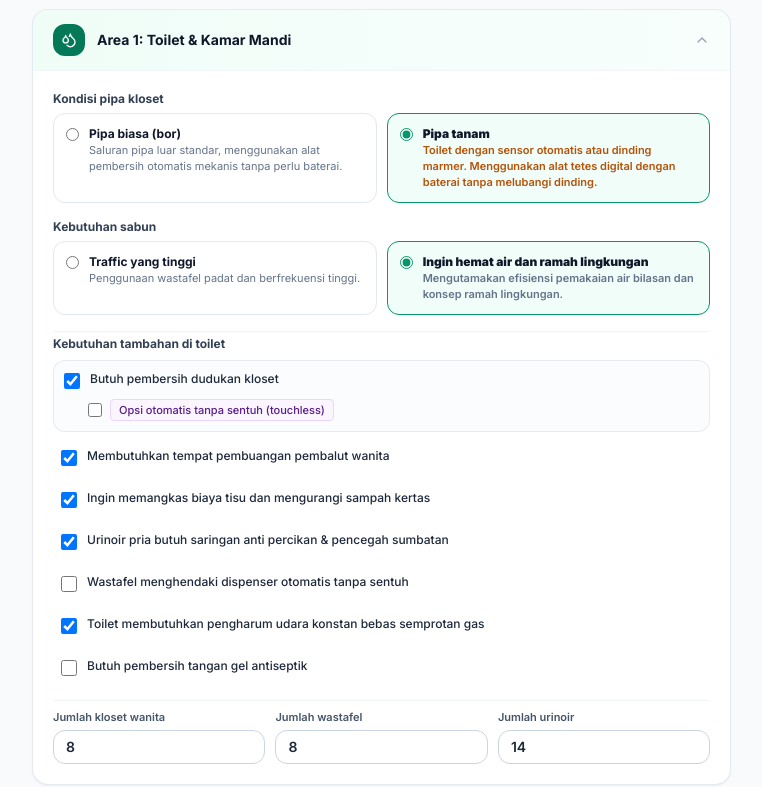
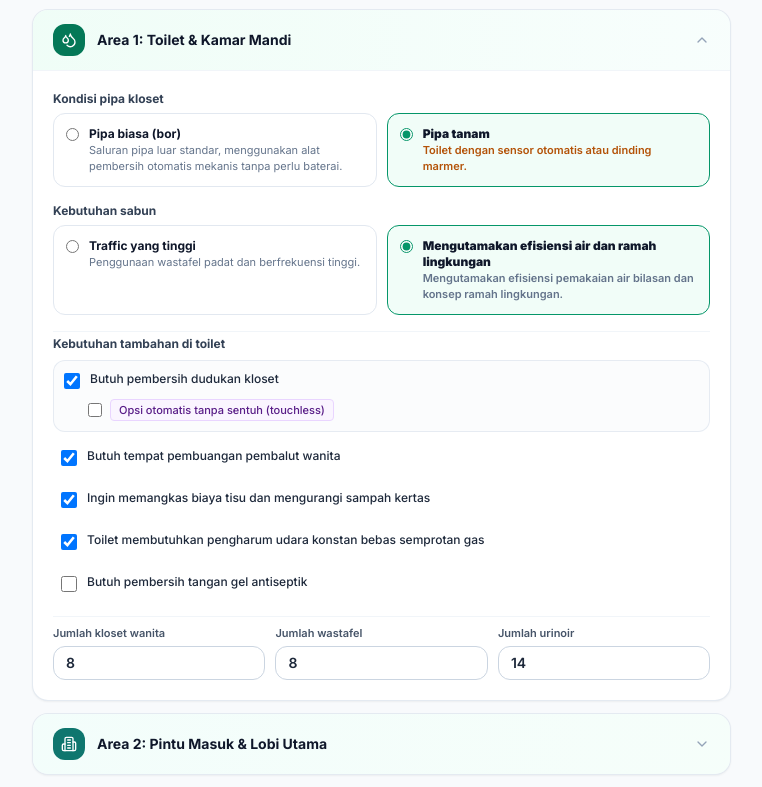
Before and after one commit to Muhammadirfankarim/ecocare-field-assistant, a Next.js app: page / in a window 1280 px wide. Shown: the part 728-1515 px from the top of the page, without its empty margins (0-762 px from the left). Built offline with nearby package versions, Linux system fonts and the light colour scheme.

Commit message:
refactor: apply revisions 28 to 39 for concise area observations

```diff
--- a/src/app/page.tsx
+++ b/src/app/page.tsx
@@ -1058,7 +1058,7 @@ _Dianalisis menggunakan sistem rekomendasi cerdas Hycare_`;
                                   Pipa tanam
                                 </strong>
                                 <span className="text-[11px] text-amber-700">
-                                  Toilet dengan sensor otomatis atau dinding marmer. Menggunakan alat tetes digital dengan baterai tanpa melubangi dinding.
+                                  Toilet dengan sensor otomatis atau dinding marmer.
                                 </span>
                               </div>
                             </label>
@@ -1111,7 +1111,7 @@ _Dianalisis menggunakan sistem rekomendasi cerdas Hycare_`;
                               />
                               <div>
                                 <strong className="block text-slate-900">
-                                  Ingin hemat air dan ramah lingkungan
+                                  Mengutamakan efisiensi air dan ramah lingkungan
                                 </strong>
                                 <span className="text-[11px] text-slate-500">
                                   Mengutamakan efisiensi pemakaian air bilasan dan konsep ramah lingkungan.
@@ -1168,7 +1168,7 @@ _Dianalisis menggunakan sistem rekomendasi cerdas Hycare_`;
                               className="mt-0.5 h-4 w-4 rounded border-slate-300 text-emerald-600 focus:ring-emerald-500"
                             />
                             <span className="text-slate-800 font-medium">
-                              Membutuhkan tempat pembuangan pembalut wanita
+                              Butuh tempat pembuangan pembalut wanita
                             </span>
                           </label>
 
@@ -1183,34 +1183,6 @@ _Dianalisis menggunakan sistem rekomendasi cerdas Hycare_`;
                             />
                             <span className="text-slate-800 font-medium">
                               Ingin memangkas biaya tisu dan mengurangi sampah kertas
-                            </span>
-                          </label>
-
-                          <label className="flex items-start gap-2.5 p-2 rounded-lg hover:bg-slate-50 cursor-pointer text-xs">
-                            <input
-                              type="checkbox"
-                              checked={Boolean(formData.pasangUrinalScreen)}
-                              onChange={(e) =>
-                                handleFieldChange('pasangUrinalScreen', e.target.checked)
-                              }
-                              className="mt-0.5 h-4 w-4 rounded border-slate-300 text-emerald-600 focus:ring-emerald-500"
-                            />
-                            <span className="text-slate-800 font-medium">
-                              Urinoir pria butuh saringan anti percikan & pencegah sumbatan
-                            </span>
-                          </label>
-
-                          <label className="flex items-start gap-2.5 p-2 rounded-lg hover:bg-slate-50 cursor-pointer text-xs">
-                            <input
-                              type="checkbox"
-                              checked={Boolean(formData.autoDispenserTouchlessArea1)}
-                              onChange={(e) =>
-                                handleFieldChange('autoDispenserTouchlessArea1', e.target.checked)
-                              }
-                              className="mt-0.5 h-4 w-4 rounded border-slate-300 text-emerald-600 focus:ring-emerald-500"
-                            />
-                            <span className="text-slate-800 font-medium">
-                              Wastafel menghendaki dispenser otomatis tanpa sentuh
                             </span>
                           </label>
 
@@ -1476,7 +1448,7 @@ _Dianalisis menggunakan sistem rekomendasi cerdas Hycare_`;
                           />
                           <div>
                             <span className="font-semibold text-slate-900 block">
-                              Terdapat lift atau ruang tertutup sempit yang membutuhkan sirkulasi aroma lembut konstan
+                              Ruang tertutup sempit yang butuh sirkulasi
                             </span>
                           </div>
                         </label>
@@ -1532,22 +1504,6 @@ _Dianalisis menggunakan sistem rekomendasi cerdas Hycare_`;
                         <label className="flex items-start gap-2.5 p-2 rounded-lg hover:bg-slate-50 cursor-pointer">
                           <input
                             type="checkbox"
-                            checked={Boolean(formData.essentialOilMeeting)}
-                            onChange={(e) =>
-                              handleFieldChange('essentialOilMeeting', e.target.checked)
-                            }
-                            className="mt-0.5 h-4 w-4 rounded border-slate-300 text-cyan-600 focus:ring-cyan-500"
-                          />
-                          <div>
-                            <span className="font-semibold text-slate-900 block">
-                              Ruang kerja eksekutif membutuhkan aroma essential oil relaksasi
-                            </span>
-                          </div>
-                        </label>
-
-                        <label className="flex items-start gap-2.5 p-2 rounded-lg hover:bg-slate-50 cursor-pointer">
-                          <input
-                            type="checkbox"
                             checked={Boolean(formData.handSanitizerKoridor)}
                             onChange={(e) =>
                               handleFieldChange('handSanitizerKoridor', e.target.checked)
@@ -1556,7 +1512,7 @@ _Dianalisis menggunakan sistem rekomendasi cerdas Hycare_`;
                           />
                           <div>
                             <span className="font-semibold text-slate-900 block">
-                              Dinding akses lorong / depan pintu ruang rapat membutuhkan hand sanitizer
+                              Dinding depan pintu ruangan/lift butuh hand sanitizer
                             </span>
                           </div>
                         </label>
@@ -1572,7 +1528,7 @@ _Dianalisis menggunakan sistem rekomendasi cerdas Hycare_`;
                           />
                           <div>
                             <span className="font-semibold text-slate-900 block">
-                              Pintu masuk ruang rapat atau lorong berkarpet membutuhkan keset pelindung
+                              Pintu masuk ruangan membutuhkan keset
                             </span>
                           </div>
                         </label>
@@ -1619,7 +1575,7 @@ _Dianalisis menggunakan sistem rekomendasi cerdas Hycare_`;
                           />
                           <div>
                             <span className="font-semibold text-slate-900 block">
-                              Area kantin atau dapur sering terganggu lalat berterbangan
+                              Area kantin terganggu dengan serangga terbang
                             </span>
                           </div>
                         </label>
@@ -1651,7 +1607,7 @@ _Dianalisis menggunakan sistem rekomendasi cerdas Hycare_`;
                           />
                           <div>
                             <span className="font-semibold text-slate-900 block">
-                              Jalan masuk dapur atau kantin membutuhkan keset khusus penyerap minyak & lemak
+                              Jalan masuk dapur/kantin butuh keset penyerap air
                             </span>
                           </div>
                         </label>
```
